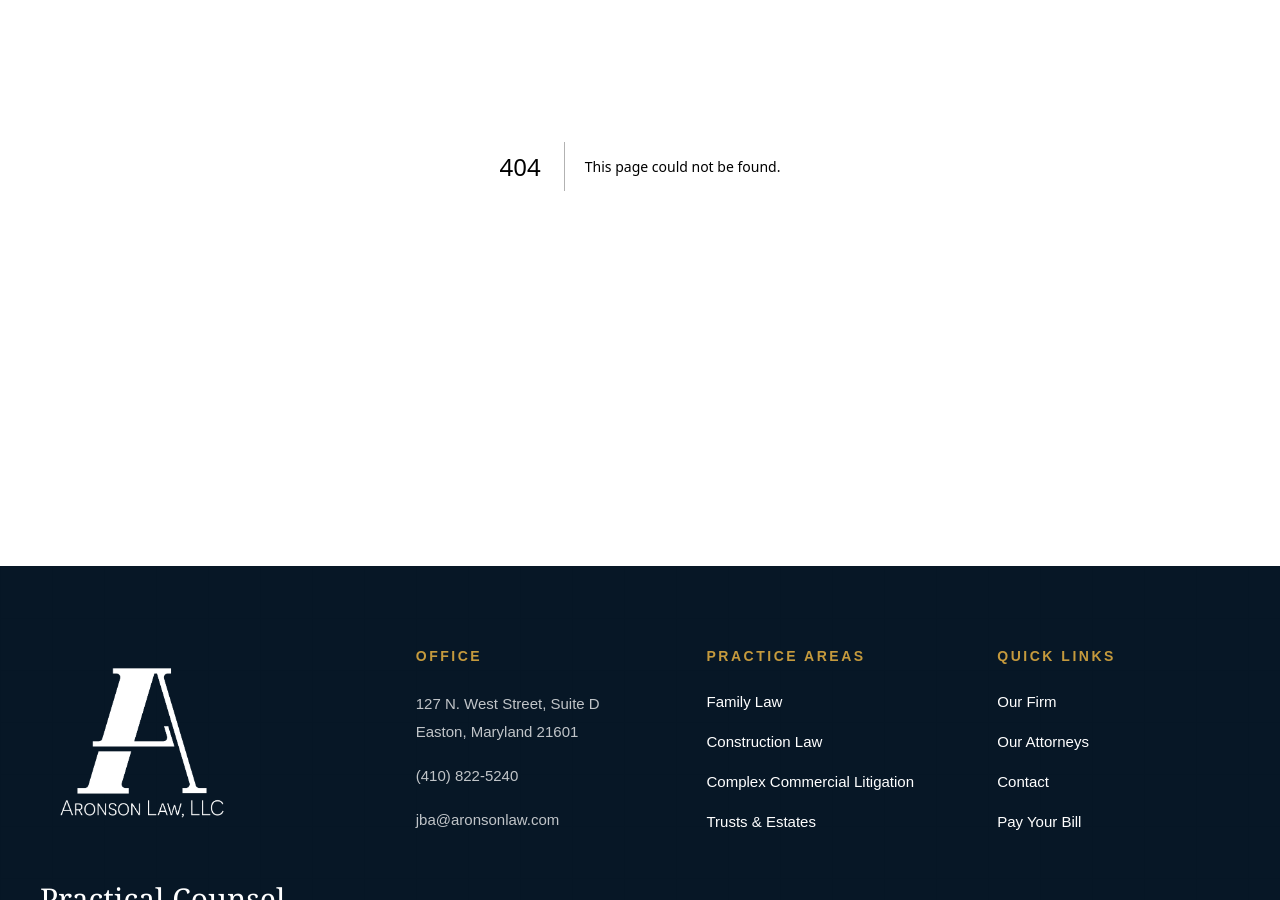
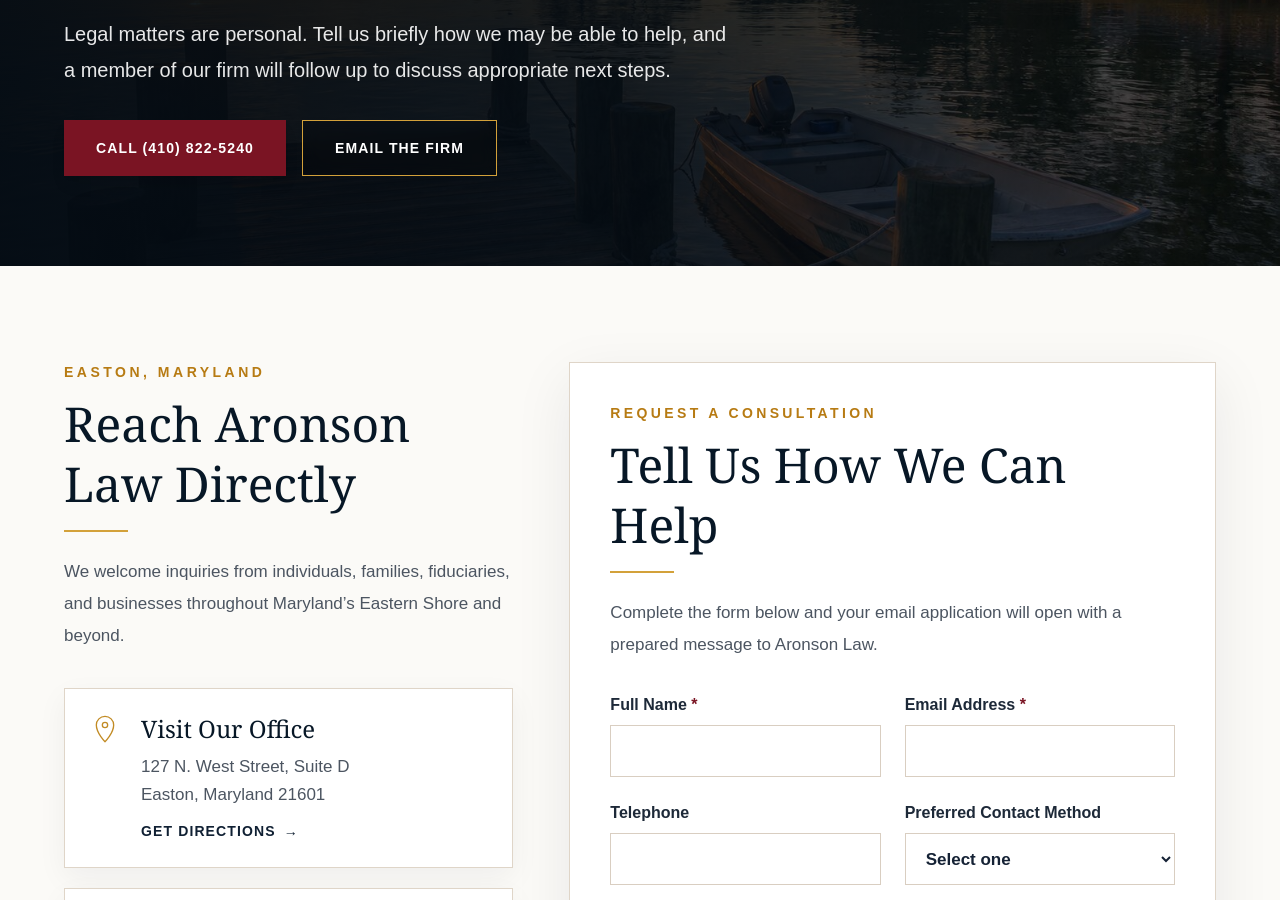
Before and after one commit to jba-afk/aronson-law, a Next.js app: page /contact in a window 1280 px wide. Before the commit this address had no page. Shown: the part 400-1300 px from the top of the page. Built offline with nearby package versions, Linux system fonts and the light colour scheme.

Commit message:
Build Aronson Law contact page

```diff
--- /dev/null
+++ b/app/contact/page.tsx
@@ -0,0 +1,110 @@
+import type { Metadata } from "next";
+import Image from "next/image";
+import Link from "next/link";
+import ContactForm from "@/components/contact/ContactForm";
+
+export const metadata: Metadata = {
+  title: "Contact Aronson Law | Easton, Maryland",
+  description:
+    "Contact Aronson Law in Easton, Maryland to request a consultation regarding family law, construction law, commercial litigation, trusts and estates, probate, or business planning.",
+};
+
+function ContactIcon({ type }: { type: "pin" | "phone" | "email" | "clock" }) {
+  const classes = "h-8 w-8";
+  if (type === "phone") return <svg viewBox="0 0 48 48" className={classes} fill="none" aria-hidden="true"><path d="M14 7c4 0 8 10 9 14 1 2 0 4-2 5l-4 3c4 8 10 14 18 18l3-4c1-2 3-3 5-2 4 1 13 6 13 9 0 5-5 9-10 9C25 59 8 42 8 21 8 13 10 7 14 7Z" transform="translate(-7 -7) scale(.95)" stroke="currentColor" strokeWidth="2" strokeLinecap="round" strokeLinejoin="round"/></svg>;
+  if (type === "email") return <svg viewBox="0 0 48 48" className={classes} fill="none" aria-hidden="true"><rect x="5" y="9" width="38" height="30" rx="2" stroke="currentColor" strokeWidth="2"/><path d="m7 12 17 14 17-14" stroke="currentColor" strokeWidth="2" strokeLinecap="round" strokeLinejoin="round"/></svg>;
+  if (type === "clock") return <svg viewBox="0 0 48 48" className={classes} fill="none" aria-hidden="true"><circle cx="24" cy="24" r="19" stroke="currentColor" strokeWidth="2"/><path d="M24 13v12l8 5" stroke="currentColor" strokeWidth="2" strokeLinecap="round" strokeLinejoin="round"/></svg>;
+  return <svg viewBox="0 0 48 48" className={classes} fill="none" aria-hidden="true"><path d="M24 43s13-13 13-25a13 13 0 1 0-26 0c0 12 13 25 13 25Z" stroke="currentColor" strokeWidth="2"/><circle cx="24" cy="18" r="4" stroke="currentColor" strokeWidth="2"/></svg>;
+}
+
+const details = [
+  {
+    icon: "pin" as const,
+    title: "Visit Our Office",
+    content: <>127 N. West Street, Suite D<br />Easton, Maryland 21601</>,
+    href: "https://www.google.com/maps/search/?api=1&query=127+N.+West+Street+Suite+D+Easton+Maryland+21601",
+    action: "Get Directions",
+  },
+  {
+    icon: "phone" as const,
+    title: "Call Our Office",
+    content: <>(410) 822-5240</>,
+    href: "tel:+14108225240",
+    action: "Call Now",
+  },
+  {
+    icon: "email" as const,
+    title: "Email Aronson Law",
+    content: <>jba@aronsonlaw.com</>,
+    href: "mailto:jba@aronsonlaw.com",
+    action: "Send an Email",
+  },
+  {
+    icon: "clock" as const,
+    title: "Consultations",
+    content: <>Available by appointment<br />In person or by telephone</>,
+  },
+];
+
+export default function ContactPage() {
+  return (
+    <main>
+      <section className="relative isolate overflow-hidden bg-[var(--aronson-navy)] text-white">
+        <Image src="/photography/mitch-eastern-shore-sunset.jpg" alt="" fill priority sizes="100vw" className="object-cover object-center" />
+        <div className="absolute inset-0 bg-[linear-gradient(90deg,rgba(3,11,19,0.97)_0%,rgba(3,11,19,0.86)_48%,rgba(3,11,19,0.42)_100%)]" />
+        <div className="relative mx-auto flex min-h-[500px] max-w-[1440px] items-center px-6 py-20 sm:px-8 lg:px-12 xl:px-16">
+          <div className="max-w-3xl">
+            <p className="text-sm font-bold uppercase tracking-[0.3em] text-[#e0b34f]">Start a Conversation</p>
+            <h1 className="serif mt-4 text-5xl leading-[1.03] sm:text-6xl lg:text-7xl">Contact Aronson Law</h1>
+            <div className="mt-5 h-0.5 w-20 bg-[#d3a13a]" />
+            <p className="mt-7 max-w-2xl text-lg leading-8 text-white/90 sm:text-xl sm:leading-9">Legal matters are personal. Tell us briefly how we may be able to help, and a member of our firm will follow up to discuss appropriate next steps.</p>
+            <div className="mt-8 flex flex-col gap-4 sm:flex-row">
+              <a href="tel:+14108225240" className="inline-flex min-h-14 items-center justify-center bg-[var(--aronson-garnet)] px-8 py-4 text-sm font-bold uppercase tracking-[0.08em] shadow-lg transition hover:-translate-y-0.5 hover:bg-[#941d2e] focus-visible:outline-none focus-visible:ring-2 focus-visible:ring-[#e0b34f]">Call (410) 822-5240</a>
+              <a href="mailto:jba@aronsonlaw.com" className="inline-flex min-h-14 items-center justify-center border border-[#d3a13a] bg-black/20 px-8 py-4 text-sm font-bold uppercase tracking-[0.08em] backdrop-blur-sm transition hover:-translate-y-0.5 hover:bg-[#d3a13a] hover:text-[#071726] focus-visible:outline-none focus-visible:ring-2 focus-visible:ring-[#e0b34f]">Email the Firm</a>
+            </div>
+          </div>
+        </div>
+      </section>
+
+      <section className="bg-[#fbfaf7]">
+        <div className="mx-auto grid max-w-[1440px] grid-cols-1 gap-10 px-6 py-20 sm:px-8 lg:grid-cols-[0.82fr_1.18fr] lg:gap-14 lg:px-12 lg:py-24 xl:px-16">
+          <div>
+            <p className="text-sm font-bold uppercase tracking-[0.25em] text-[#b77b13]">Easton, Maryland</p>
+            <h2 className="serif mt-3 text-4xl leading-tight text-[var(--aronson-navy)] sm:text-5xl">Reach Aronson Law Directly</h2>
+            <div className="mt-4 h-0.5 w-16 bg-[#d3a13a]" />
+            <p className="mt-6 text-[17px] leading-8 text-[#4c5561]">We welcome inquiries from individuals, families, fiduciaries, and businesses throughout Maryland’s Eastern Shore and beyond.</p>
+
+            <div className="mt-9 grid gap-5">
+              {details.map((detail) => (
+                <article key={detail.title} className="flex gap-5 border border-[#dfd5c8] bg-white p-6 shadow-[0_10px_28px_rgba(7,23,38,0.05)]">
+                  <span className="shrink-0 text-[#c28b24]"><ContactIcon type={detail.icon} /></span>
+                  <div>
+                    <h3 className="serif text-2xl text-[var(--aronson-navy)]">{detail.title}</h3>
+                    <div className="mt-2 text-[17px] leading-7 text-[#4c5561]">{detail.content}</div>
+                    {detail.href && <a href={detail.href} target={detail.href.startsWith("http") ? "_blank" : undefined} rel={detail.href.startsWith("http") ? "noopener noreferrer" : undefined} className="mt-3 inline-flex text-sm font-bold uppercase tracking-[0.08em] text-[var(--aronson-garnet)] transition hover:text-[#b77b13] focus-visible:outline-none focus-visible:ring-2 focus-visible:ring-[#d3a13a]">{detail.action} <span aria-hidden="true" className="ml-2">→</span></a>}
+                  </div>
+                </article>
+              ))}
+            </div>
+
+            <div className="mt-7 border border-[#d3a13a]/50 bg-[#fffaf0] p-6">
+              <h3 className="serif text-2xl text-[var(--aronson-navy)]">Existing Client?</h3>
+              <p className="mt-2 text-[16px] leading-7 text-[#4c5561]">Use Aronson Law’s secure LawPay portal to make a payment.</p>
+              <a href="https://secure.lawpay.com/pages/aronsonlawllc/trust" target="_blank" rel="noopener noreferrer" className="mt-4 inline-flex min-h-12 items-center justify-center border border-[#b77b13] px-6 py-3 text-sm font-bold uppercase tracking-[0.08em] text-[var(--aronson-navy)] transition hover:bg-[#d3a13a] focus-visible:outline-none focus-visible:ring-2 focus-visible:ring-[#d3a13a]">Pay Your Bill</a>
+            </div>
+          </div>
+
+          <ContactForm />
+        </div>
+      </section>
+
+      <section className="border-t border-[#e2d8cc] bg-white">
+        <div className="mx-auto grid max-w-[1440px] grid-cols-1 gap-8 px-6 py-16 sm:px-8 md:grid-cols-3 lg:px-12 xl:px-16">
+          <div><p className="text-sm font-bold uppercase tracking-[0.2em] text-[#b77b13]">1</p><h2 className="serif mt-2 text-2xl text-[var(--aronson-navy)]">Send an Inquiry</h2><p className="mt-3 text-[16px] leading-7 text-[#555e69]">Share a general description without confidential details.</p></div>
+          <div className="md:border-l md:border-[#ded4c7] md:pl-8"><p className="text-sm font-bold uppercase tracking-[0.2em] text-[#b77b13]">2</p><h2 className="serif mt-2 text-2xl text-[var(--aronson-navy)]">We’ll Follow Up</h2><p className="mt-3 text-[16px] leading-7 text-[#555e69]">The firm will respond to discuss the nature of your matter and availability.</p></div>
+          <div className="md:border-l md:border-[#ded4c7] md:pl-8"><p className="text-sm font-bold uppercase tracking-[0.2em] text-[#b77b13]">3</p><h2 className="serif mt-2 text-2xl text-[var(--aronson-navy)]">Discuss Next Steps</h2><p className="mt-3 text-[16px] leading-7 text-[#555e69]">If appropriate, we’ll arrange a consultation and explain what comes next.</p></div>
+        </div>
+      </section>
+    </main>
+  );
+}
```
